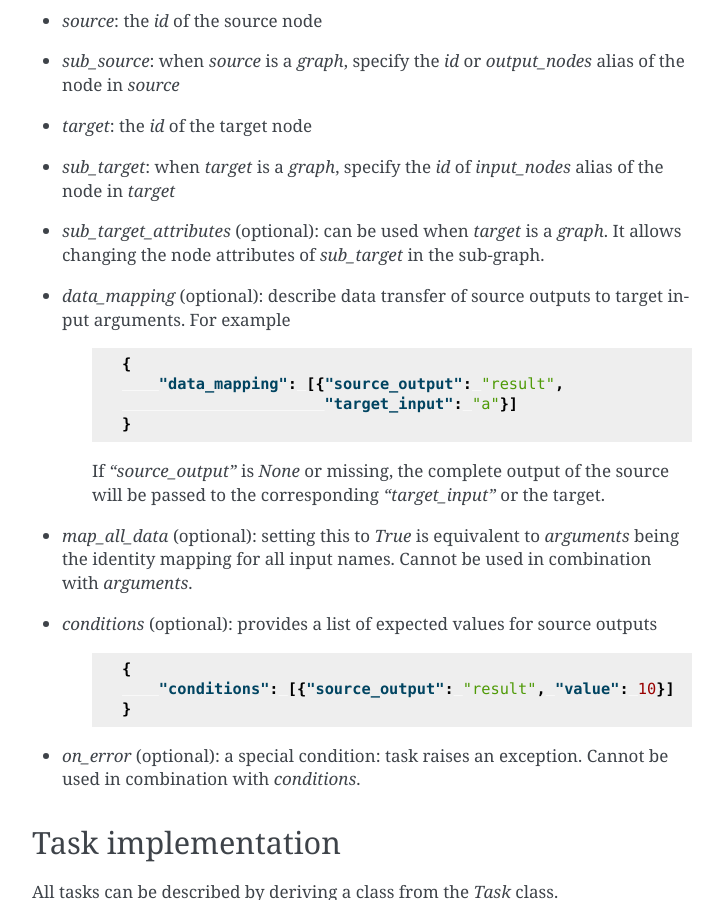
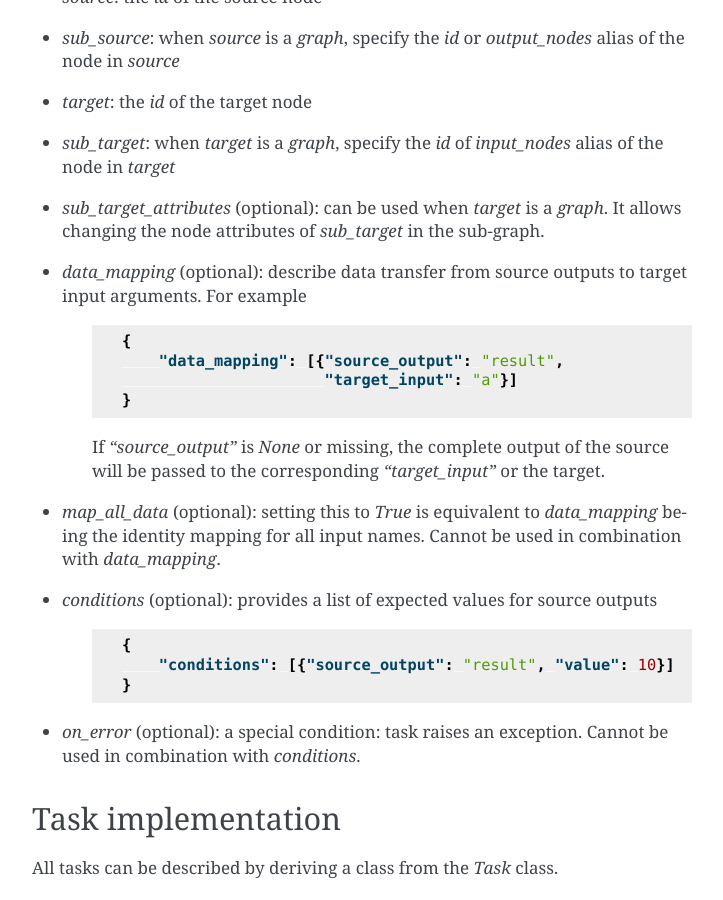
Before and after one commit to ewoks-kit/ewokscore, a Sphinx documentation site: the page built from doc/definitions.rst, in a window 1280 px wide and 900 px high, scrolled down 2941 px. Shown: the whole window, without its empty margins (388-1111 px from the left). Built offline with Sphinx 7.4.7, drawn with Linux system fonts in a browser that asks for light colours; some of the changed text lies outside the part shown.

Commit message:
graph representation: *arguments* has been renamed to *data_mapping*

```diff
--- a/doc/definitions.rst
+++ b/doc/definitions.rst
@@ -10,7 +10,7 @@
 A **link** connects a source node to a target node. A link can have the following properties:
   * **conditional**: has a set of statements that combined are either True or False
   * **required**: either marked as “required” in the graph representation or “unconditional and all ancestors of the source node are required”
-  * **arguments**: a mapping from input arguments of the target to output arguments of the source.
+  * **data_mapping**: describes data transfer from source to target.
 
 Task scheduling
 ---------------
@@ -107,7 +107,7 @@
 * *target*: the *id* of the target node
 * *sub_target*: when *target* is a *graph*, specify the *id* of `input_nodes` alias of the node in *target*
 * *sub_target_attributes* (optional): can be used when *target* is a *graph*. It allows changing the node attributes of *sub_target* in the sub-graph.
-* *data_mapping* (optional): describe data transfer of source outputs to target input arguments. For example
+* *data_mapping* (optional): describe data transfer from source outputs to target input arguments. For example
     .. code-block:: json
 
         {
@@ -116,7 +116,7 @@
         }
 
     If `"source_output"` is `None` or missing, the complete output of the source will be passed to the corresponding `"target_input"` or the target.
-* *map_all_data* (optional): setting this to `True` is equivalent to *arguments* being the identity mapping for all input names. Cannot be used in combination with *arguments*.
+* *map_all_data* (optional): setting this to `True` is equivalent to *data_mapping* being the identity mapping for all input names. Cannot be used in combination with *data_mapping*.
 * *conditions* (optional): provides a list of expected values for source outputs
     .. code-block:: json
 
```
